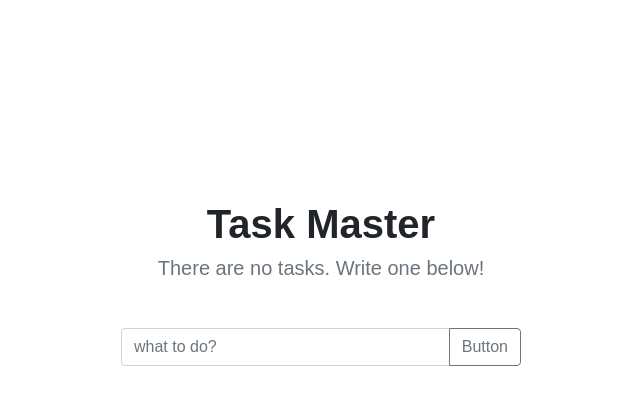
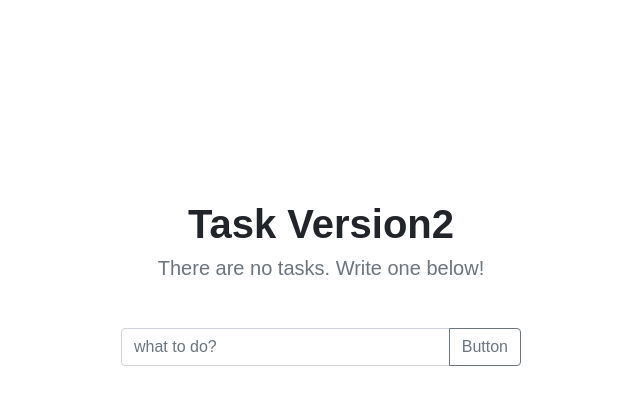
Before and after one commit to S2Domingo/kosa_flask, a Flask app: page / in a window 1280 px wide. Shown: the top 405 px of the page, without its empty margins (319-959 px from the left). Run offline with Flask 2, Linux system fonts and the light colour scheme; data that the repository does not hold is empty; some libraries are stand-ins or nearby versions.

Commit message:
Update index.html

```diff
--- a/templates/index.html
+++ b/templates/index.html
@@ -1,12 +1,12 @@
 {% extends 'base.html' %}
 
 {% block head %}
-<title>Task Version2</title>
+<title>Task Master</title>
 {% endblock %}
 
 {% block body %}
 <div class="content">
-	<h1 class="font-weight-bold mt-5" style="text-align: center">Task Master</h1>
+	<h1 class="font-weight-bold mt-5" style="text-align: center">Task Version2</h1>
 	{% if tasks|length < 1 %}
 	<h5 class="text-muted" style="text-align: center">There are no tasks. Write one below!</h4>
 	{% else %}
```
